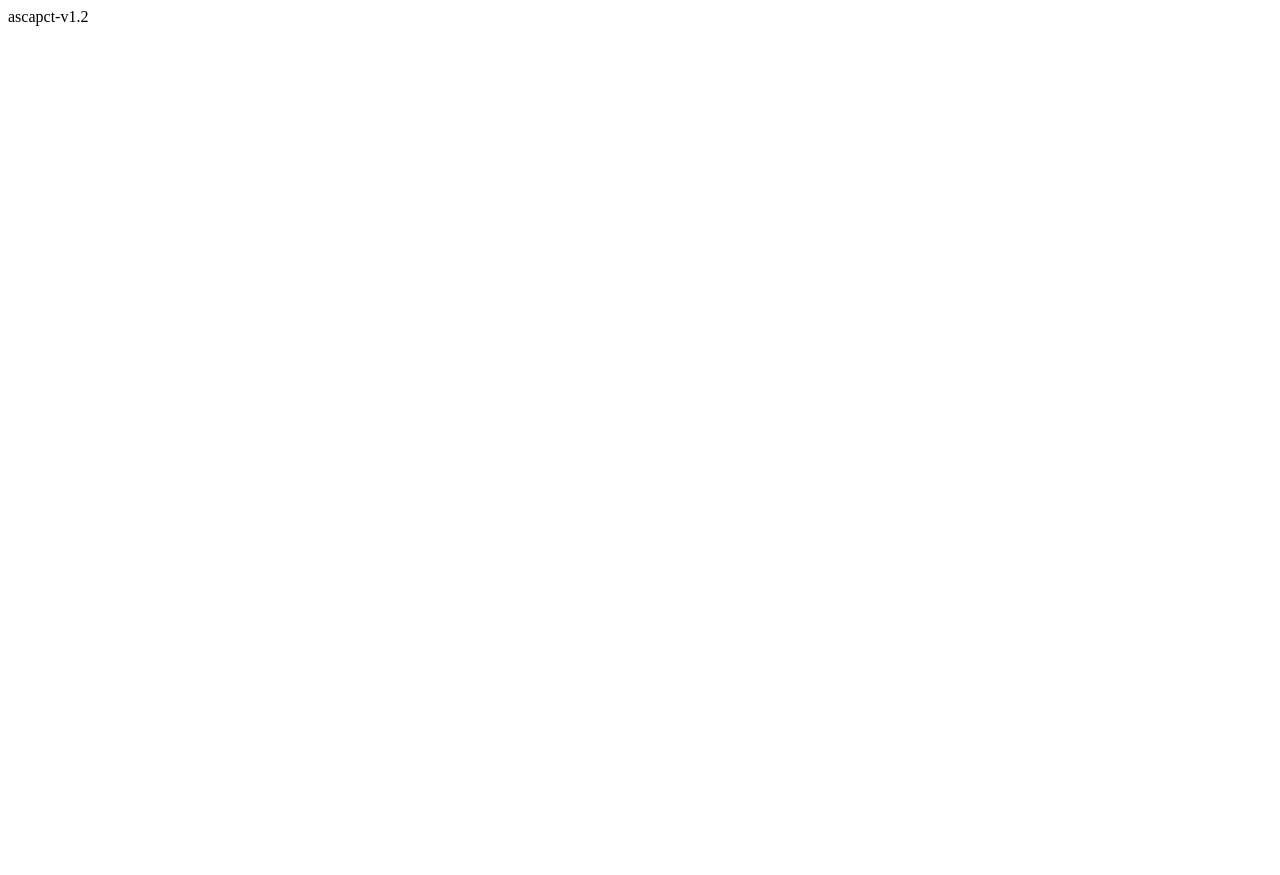
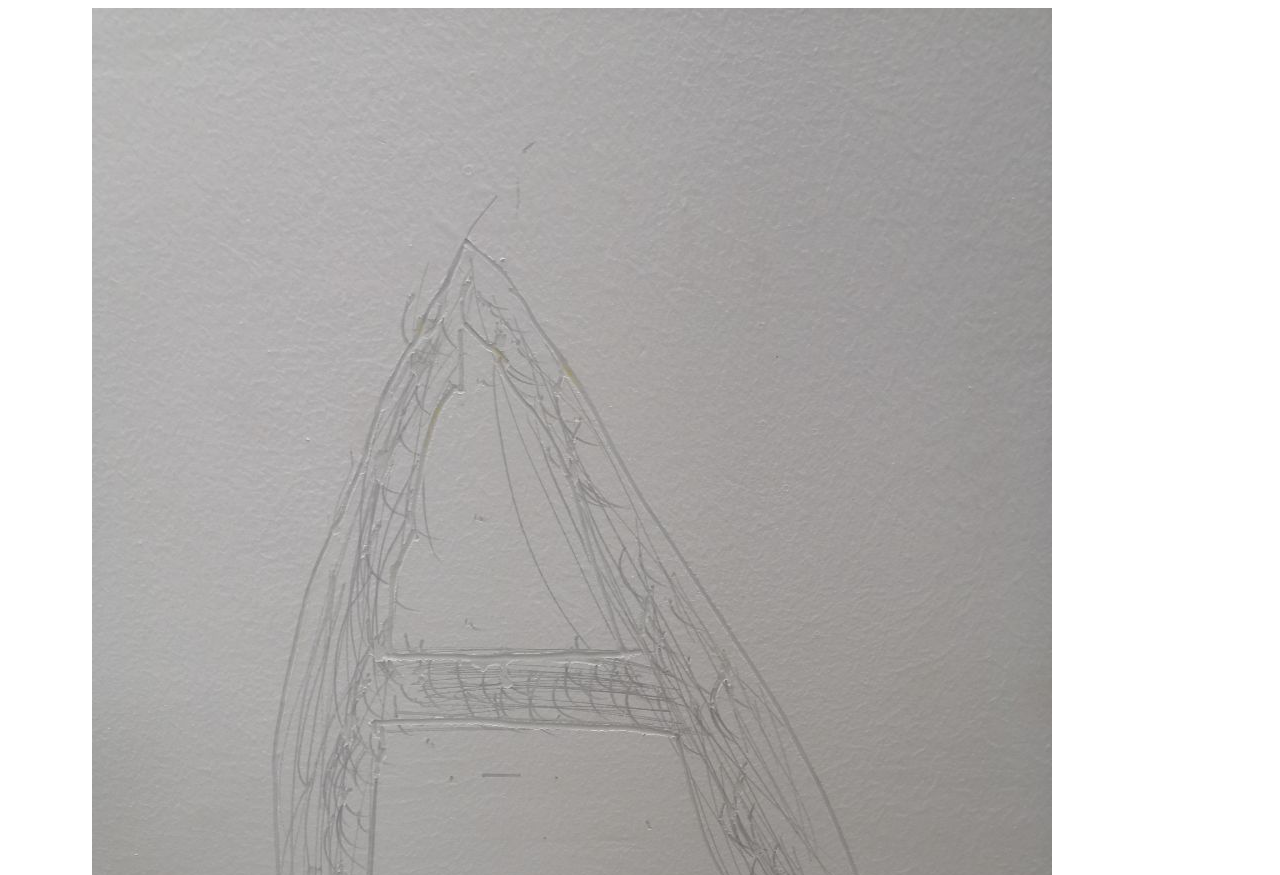
Before and after one commit to sankethosalli/ascapct, a plain HTML site: page index.html in a window 1280 px wide. Shown: the top 875 px of the page. Before the commit the page ends 800 px from the top, so only its background shows below. Drawn offline with Linux system fonts and the light colour scheme.

Commit message:
Update index.html

```diff
--- a/index.html
+++ b/index.html
@@ -1,2 +1,2 @@
 ascapct-v1.2
-<img href="./a.jpg" />
+<img src="./a.jpg" />
```
